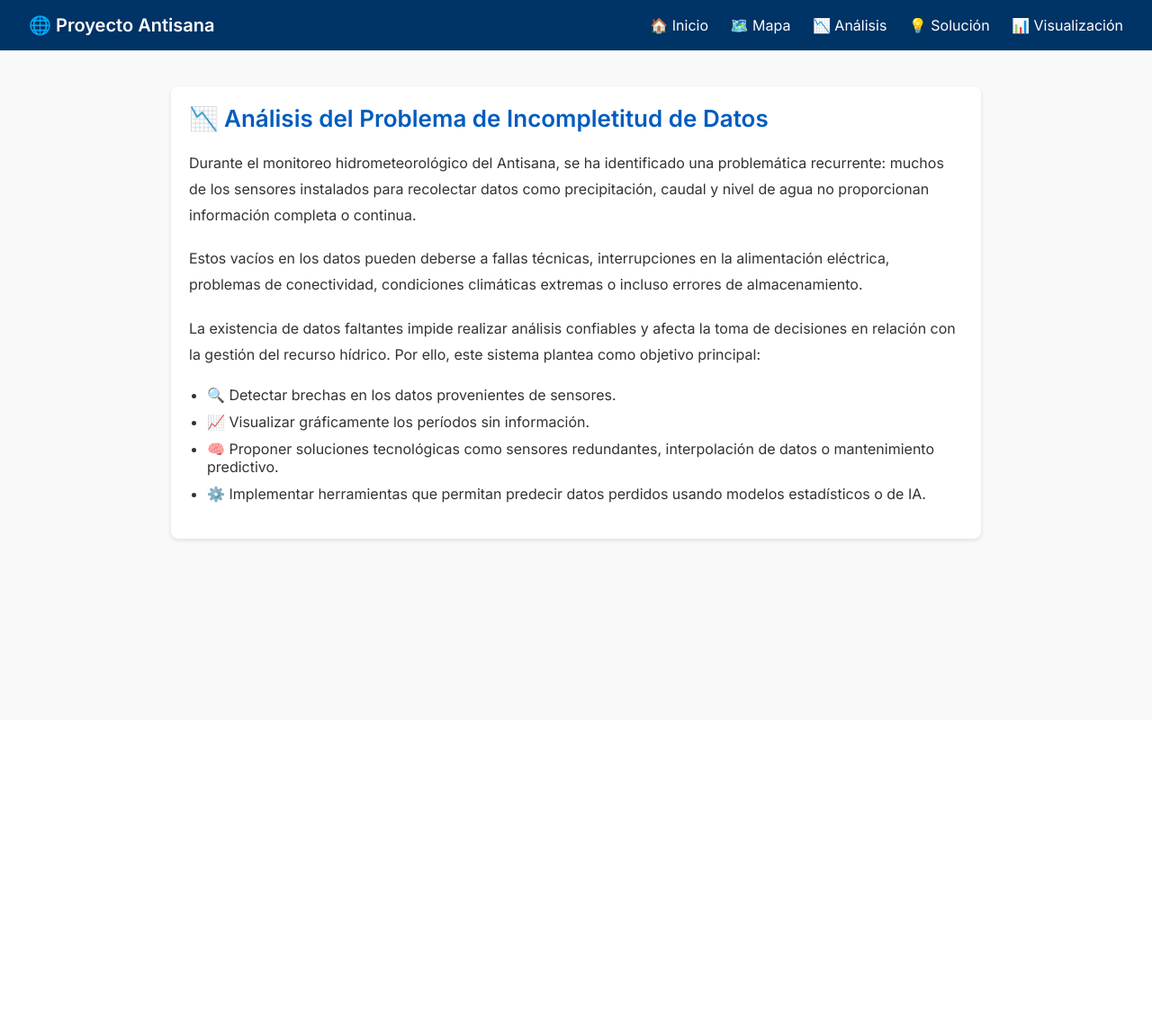
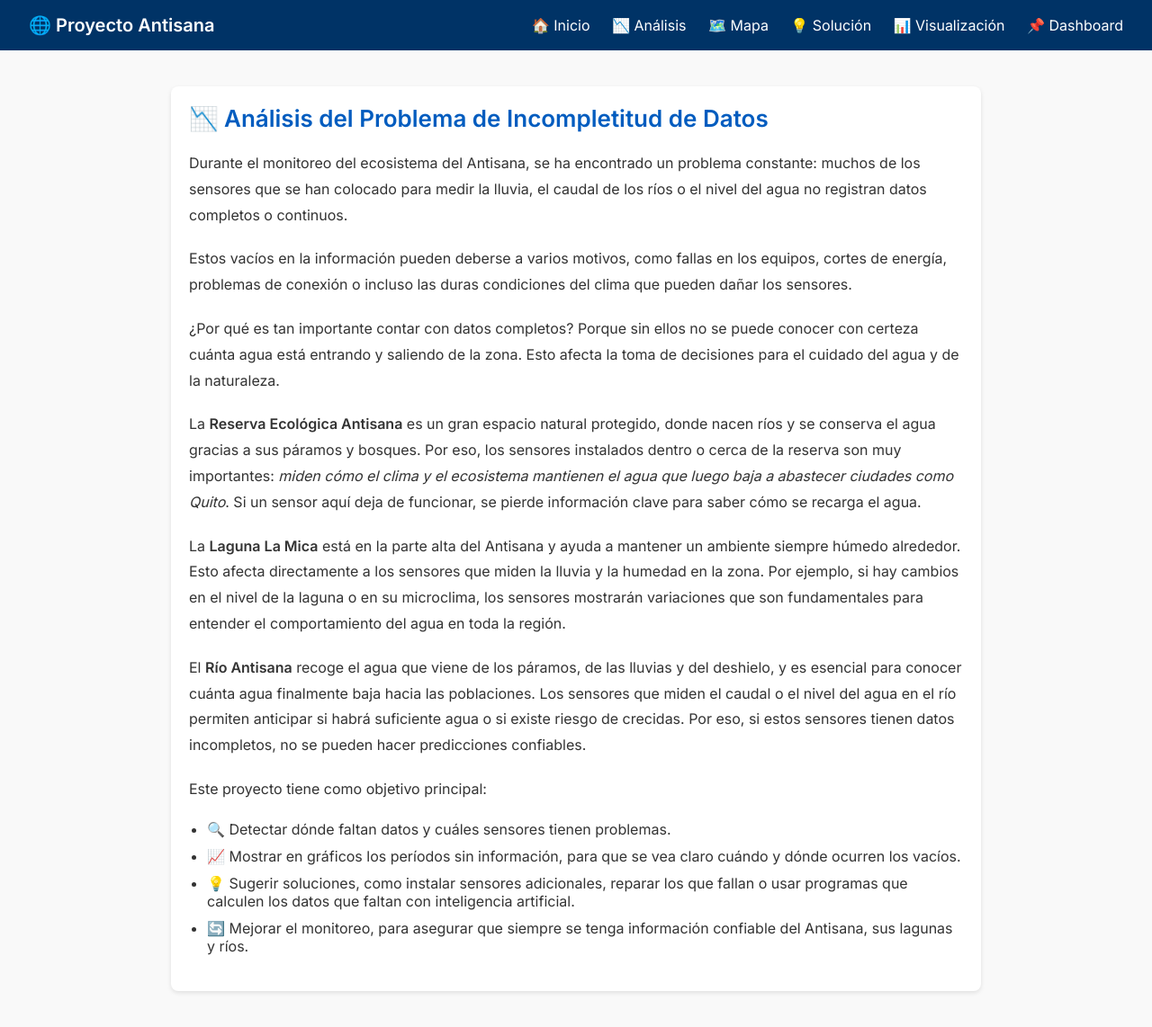
Before and after one commit to alwxav98/antisanaWebApp, a Flask app: page /analisis in a window 1280 px wide. Shown: the whole page at 90% size. Before the commit the page ends 603 px from the top, so only its background shows below. Run offline with Flask 3, Linux system fonts and the light colour scheme.

Commit message:
Update analisis.html

```diff
--- a/templates/analisis.html
+++ b/templates/analisis.html
@@ -7,18 +7,12 @@
   <link rel="stylesheet" href="https://unpkg.com/leaflet@1.9.3/dist/leaflet.css"/>
   <link href="https://fonts.googleapis.com/css2?family=Inter:wght@400;600&display=swap" rel="stylesheet">
   <style>
-    * {
-      margin: 0;
-      padding: 0;
-      box-sizing: border-box;
-    }
-
+    * { margin: 0; padding: 0; box-sizing: border-box; }
     body {
       font-family: 'Inter', sans-serif;
       background-color: #f9f9f9;
       color: #333;
     }
-
     nav {
       background-color: #003366;
       color: white;
@@ -27,12 +21,10 @@
       align-items: center;
       padding: 1rem 2rem;
     }
-
     nav .brand {
       font-weight: bold;
       font-size: 20px;
     }
-
     nav .menu a {
       color: white;
       text-decoration: none;
@@ -40,11 +32,9 @@
       font-weight: 500;
       transition: color 0.2s;
     }
-
     nav .menu a:hover {
       color: #ffcc00;
     }
-
     .content {
       max-width: 900px;
       margin: 40px auto;
@@ -53,100 +43,94 @@
       border-radius: 8px;
       box-shadow: 0 2px 5px rgba(0,0,0,0.1);
     }
-
     .content h1 {
       color: #005cbf;
       font-size: 26px;
       margin-bottom: 20px;
     }
-
     .content p {
       font-size: 16px;
       line-height: 1.8;
       margin-bottom: 20px;
     }
-
     .content ul {
       margin-left: 20px;
       margin-bottom: 20px;
     }
-
     .content ul li {
       margin-bottom: 10px;
     }
-
-    .back-button {
-      display: inline-block;
-      margin-top: 20px;
-      text-decoration: none;
-      color: white;
-      background-color: #007BFF;
-      padding: 10px 20px;
-      border-radius: 5px;
-      font-weight: bold;
-    }
-
-    .back-button:hover {
-      background-color: #0056b3;
-    }
-
     @media (max-width: 768px) {
-      nav {
-        flex-direction: column;
-        align-items: flex-start;
-      }
-
-      nav .menu {
-        margin-top: 0.5rem;
-      }
-
-      .content {
-        margin: 20px;
-      }
+      nav { flex-direction: column; align-items: flex-start; }
+      nav .menu { margin-top: 0.5rem; }
+      .content { margin: 20px; }
     }
   </style>
 </head>
 <body>
 
-  <!-- Navegación -->
   <nav>
     <div class="brand">🌐 Proyecto Antisana</div>
     <div class="menu">
       <a href="/">🏠 Inicio</a>
+      <a href="/analisis">📉 Análisis</a>
       <a href="/mapa">🗺️ Mapa</a>
-      <a href="/analisis">📉 Análisis</a>
       <a href="/solucion">💡 Solución</a>
       <a href="/visualizacion">📊 Visualización</a>
+      <a href="/dashboard">📌 Dashboard</a>
     </div>
   </nav>
 
-  <!-- Contenido -->
   <div class="content">
     <h1>📉 Análisis del Problema de Incompletitud de Datos</h1>
 
     <p>
-      Durante el monitoreo hidrometeorológico del Antisana, se ha identificado una problemática recurrente:
-      muchos de los sensores instalados para recolectar datos como precipitación, caudal y nivel de agua
-      no proporcionan información completa o continua.
+      Durante el monitoreo del ecosistema del Antisana, se ha encontrado un problema constante: muchos de los sensores
+      que se han colocado para medir la lluvia, el caudal de los ríos o el nivel del agua no registran datos completos
+      o continuos.
     </p>
 
     <p>
-      Estos vacíos en los datos pueden deberse a fallas técnicas, interrupciones en la alimentación eléctrica,
-      problemas de conectividad, condiciones climáticas extremas o incluso errores de almacenamiento.
+      Estos vacíos en la información pueden deberse a varios motivos, como fallas en los equipos, cortes de energía,
+      problemas de conexión o incluso las duras condiciones del clima que pueden dañar los sensores.
     </p>
 
     <p>
-      La existencia de datos faltantes impide realizar análisis confiables y afecta la toma de decisiones en
-      relación con la gestión del recurso hídrico. Por ello, este sistema plantea como objetivo principal:
+      ¿Por qué es tan importante contar con datos completos? Porque sin ellos no se puede conocer con certeza cuánta agua
+      está entrando y saliendo de la zona. Esto afecta la toma de decisiones para el cuidado del agua y de la naturaleza.
     </p>
 
+    <p>
+      La <strong>Reserva Ecológica Antisana</strong> es un gran espacio natural protegido, donde nacen ríos y se conserva el agua
+      gracias a sus páramos y bosques. Por eso, los sensores instalados dentro o cerca de la reserva son muy importantes:
+      <em>miden cómo el clima y el ecosistema mantienen el agua que luego baja a abastecer ciudades como Quito</em>. Si un sensor
+      aquí deja de funcionar, se pierde información clave para saber cómo se recarga el agua.
+    </p>
+
+    <p>
+      La <strong>Laguna La Mica</strong> está en la parte alta del Antisana y ayuda a mantener un ambiente siempre húmedo alrededor.
+      Esto afecta directamente a los sensores que miden la lluvia y la humedad en la zona. Por ejemplo, si hay cambios
+      en el nivel de la laguna o en su microclima, los sensores mostrarán variaciones que son fundamentales para entender
+      el comportamiento del agua en toda la región.
+    </p>
+
+    <p>
+      El <strong>Río Antisana</strong> recoge el agua que viene de los páramos, de las lluvias y del deshielo, y es esencial para
+      conocer cuánta agua finalmente baja hacia las poblaciones. Los sensores que miden el caudal o el nivel del agua
+      en el río permiten anticipar si habrá suficiente agua o si existe riesgo de crecidas. Por eso, si estos sensores
+      tienen datos incompletos, no se pueden hacer predicciones confiables.
+    </p>
+
+    <p>
+      Este proyecto tiene como objetivo principal:
+    </p>
     <ul>
-      <li>🔍 Detectar brechas en los datos provenientes de sensores.</li>
-      <li>📈 Visualizar gráficamente los períodos sin información.</li>
-      <li>🧠 Proponer soluciones tecnológicas como sensores redundantes, interpolación de datos o mantenimiento predictivo.</li>
-      <li>⚙️ Implementar herramientas que permitan predecir datos perdidos usando modelos estadísticos o de IA.</li>
+      <li>🔍 Detectar dónde faltan datos y cuáles sensores tienen problemas.</li>
+      <li>📈 Mostrar en gráficos los períodos sin información, para que se vea claro cuándo y dónde ocurren los vacíos.</li>
+      <li>💡 Sugerir soluciones, como instalar sensores adicionales, reparar los que fallan o usar programas que calculen
+          los datos que faltan con inteligencia artificial.</li>
+      <li>🔄 Mejorar el monitoreo, para asegurar que siempre se tenga información confiable del Antisana, sus lagunas y ríos.</li>
     </ul>
-
   </div>
 
 </body>
```
